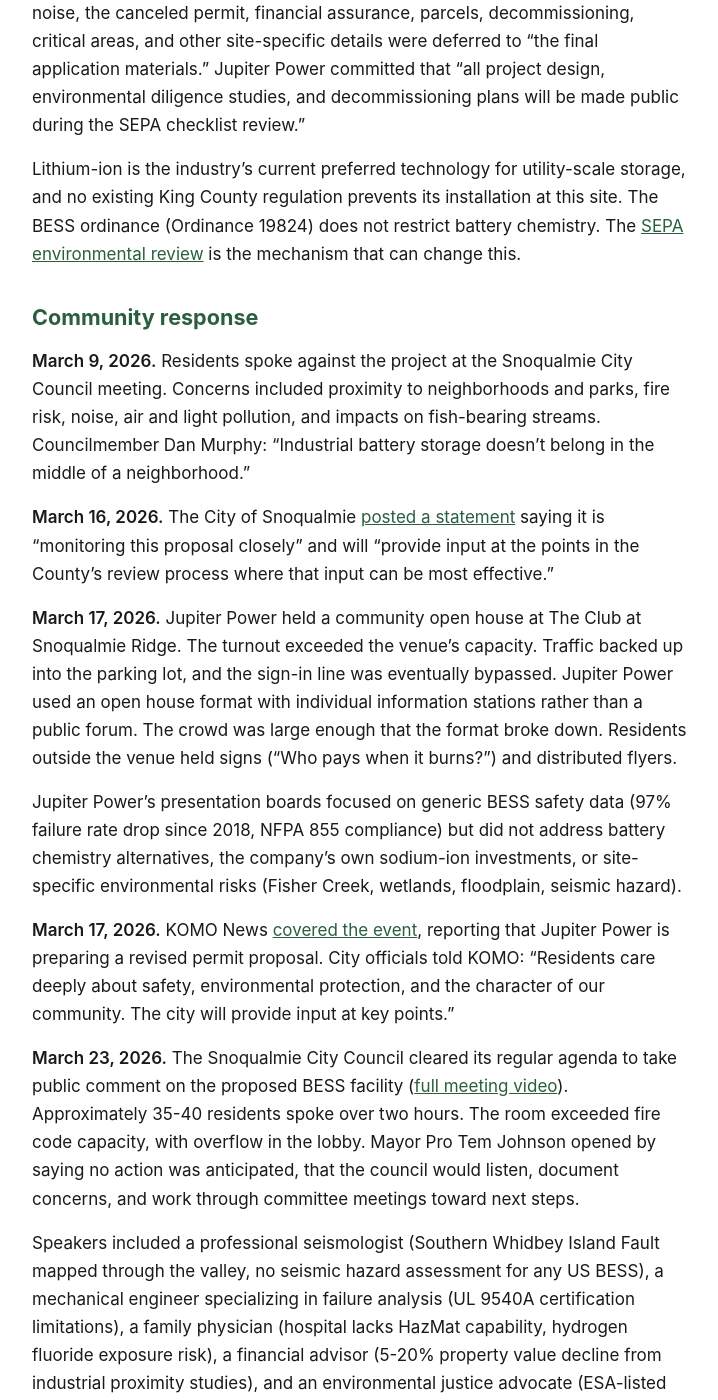
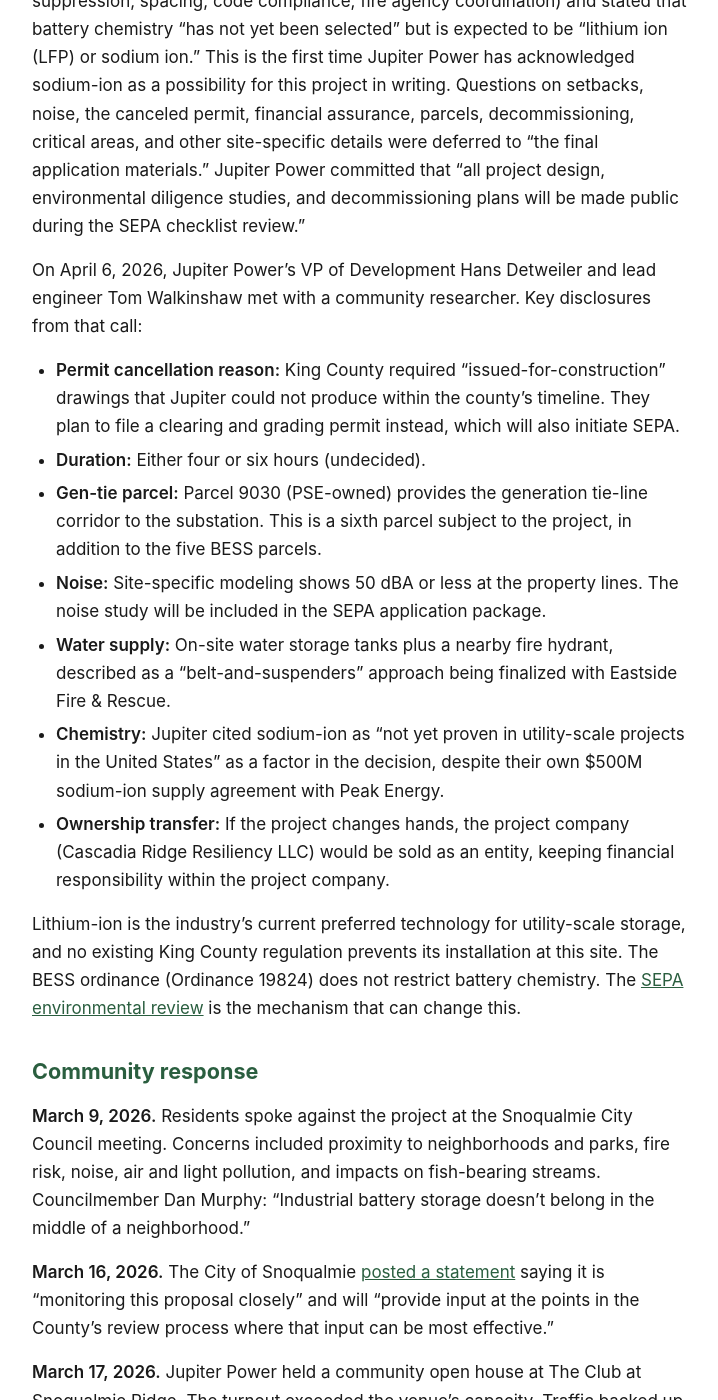
Before and after one commit to calef/cascadia-ridge-bess, a Jekyll site: the page built from _pages/project.md, in a window 1280 px wide and 1400 px high, scrolled down 4515 px. Shown: the whole window, without its empty margins (280-998 px from the left). Built offline with Jekyll 4.4.1, drawn with Linux system fonts in a browser that asks for light colours; some of the changed text lies outside the part shown.

Commit message:
Deploy site 2026-04-08-200954

```diff
--- a/_pages/project.md
+++ b/_pages/project.md
@@ -10,7 +10,7 @@ title: "Project Overview"
 | Landowners | [Snoqualmie 55 LLC](https://opencorporates.com/companies/us_wa/604973888), Nause LLC, Landgraf, Arnold |
 | Type | Lithium-ion battery energy storage (BESS) |
 | Capacity | 130 MW / ~520 MWh (4-hour duration) |
-| Site | ~45 acres across [5 parcels](/site-and-environment#parcels), unincorporated King County |
+| Site | ~45 acres across [5 parcels](/site-and-environment#parcels), unincorporated King County. A sixth parcel, [3624079030](/recorded-documents/3624079030) (PSE-owned, ~5 ac), provides the generation tie-line corridor to the substation. Confirmed by Jupiter Power, April 6, 2026. |
 | Zoning | UR (Urban Reserve). BESS is a permitted use, no Conditional Use Permit (CUP) required |
 | Interconnection | 115kV tie-line to PSE Mt. Si substation |
 | PSE agreement | Tolling agreement executed August 22, 2025 |
@@ -78,6 +78,16 @@ Jupiter Power's project website and [open house handout](/assets/jupiter-power-o
 
 Jupiter Power provides a project email address (cascadiaridge@jupiterpower.io). On April 1, 2026, Jupiter Power responded to questions submitted before and after the open house. The response addressed fire safety measures (monitoring, suppression, spacing, code compliance, fire agency coordination) and stated that battery chemistry "has not yet been selected" but is expected to be "lithium ion (LFP) or sodium ion." This is the first time Jupiter Power has acknowledged sodium-ion as a possibility for this project in writing. Questions on setbacks, noise, the canceled permit, financial assurance, parcels, decommissioning, critical areas, and other site-specific details were deferred to "the final application materials." Jupiter Power committed that "all project design, environmental diligence studies, and decommissioning plans will be made public during the SEPA checklist review."
 
+On April 6, 2026, Jupiter Power's VP of Development Hans Detweiler and lead engineer Tom Walkinshaw met with a community researcher. Key disclosures from that call:
+
+- **Permit cancellation reason:** King County required "issued-for-construction" drawings that Jupiter could not produce within the county's timeline. They plan to file a clearing and grading permit instead, which will also initiate SEPA.
+- **Duration:** Either four or six hours (undecided).
+- **Gen-tie parcel:** Parcel 9030 (PSE-owned) provides the generation tie-line corridor to the substation. This is a sixth parcel subject to the project, in addition to the five BESS parcels.
+- **Noise:** Site-specific modeling shows 50 dBA or less at the property lines. The noise study will be included in the SEPA application package.
+- **Water supply:** On-site water storage tanks plus a nearby fire hydrant, described as a "belt-and-suspenders" approach being finalized with Eastside Fire & Rescue.
+- **Chemistry:** Jupiter cited sodium-ion as "not yet proven in utility-scale projects in the United States" as a factor in the decision, despite their own $500M sodium-ion supply agreement with Peak Energy.
+- **Ownership transfer:** If the project changes hands, the project company (Cascadia Ridge Resiliency LLC) would be sold as an entity, keeping financial responsibility within the project company.
+
 Lithium-ion is the industry's current preferred technology for utility-scale storage, and no existing King County regulation prevents its installation at this site. The BESS ordinance (Ordinance 19824) does not restrict battery chemistry. The [SEPA environmental review](/sepa-comments) is the mechanism that can change this.
 
 ## Community response
```
Also changed, not shown: _pages/parcel-9030.md (+2 -0 lines), _pages/permitting.md (+2 -2 lines).
